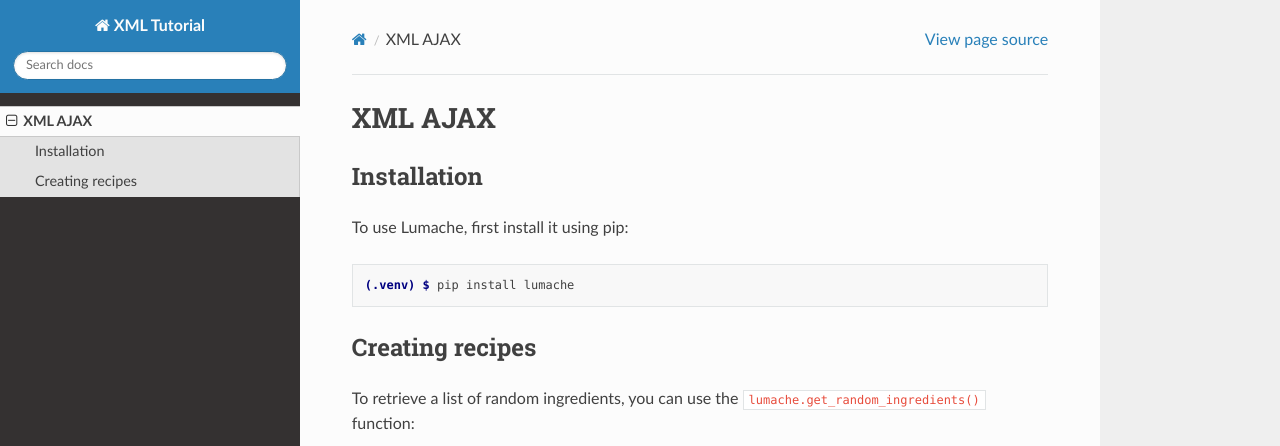
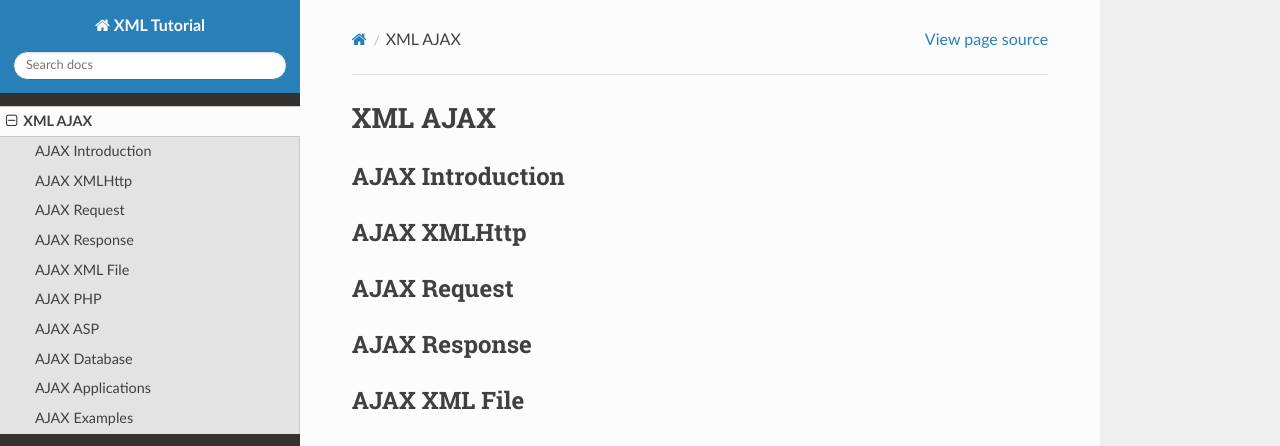
Before and after one commit to tsx-khann/rtd-tutorial, a Sphinx documentation site: the page built from docs/source/xml_ajax.rst, in a window 1280 px wide and 1095 px high. Shown: the top 446 px of the window. Built offline with Sphinx 7.4.7 and the Read the Docs theme 3.1.0, drawn with Linux system fonts in a browser that asks for light colours; pages that are not in the unit, such as notebooks, are missing from menus; some of the changed text lies outside the part shown.

Commit message:
Update xml_ajax.rst

```diff
--- a/docs/source/xml_ajax.rst
+++ b/docs/source/xml_ajax.rst
@@ -1,33 +1,32 @@
 XML AJAX
-=====
+========
 
-.. _installation:
+AJAX Introduction
+-----------------
 
-Installation
+AJAX XMLHttp
 ------------
 
-To use Lumache, first install it using pip:
+AJAX Request
+------------
 
-.. code-block:: console
+AJAX Response
+-------------
 
-   (.venv) $ pip install lumache
+AJAX XML File
+-------------
 
-Creating recipes
-----------------
+AJAX PHP
+--------
 
-To retrieve a list of random ingredients,
-you can use the ``lumache.get_random_ingredients()`` function:
+AJAX ASP
+--------
 
-.. autofunction:: lumache.get_random_ingredients
+AJAX Database
+-------------
 
-The ``kind`` parameter should be either ``"meat"``, ``"fish"``,
-or ``"veggies"``. Otherwise, :py:func:`lumache.get_random_ingredients`
-will raise an exception.
+AJAX Applications
+-----------------
 
-.. autoexception:: lumache.InvalidKindError
-
-For example:
-
->>> import lumache
->>> lumache.get_random_ingredients()
-['shells', 'gorgonzola', 'parsley']
+AJAX Examples
+-------------
```
